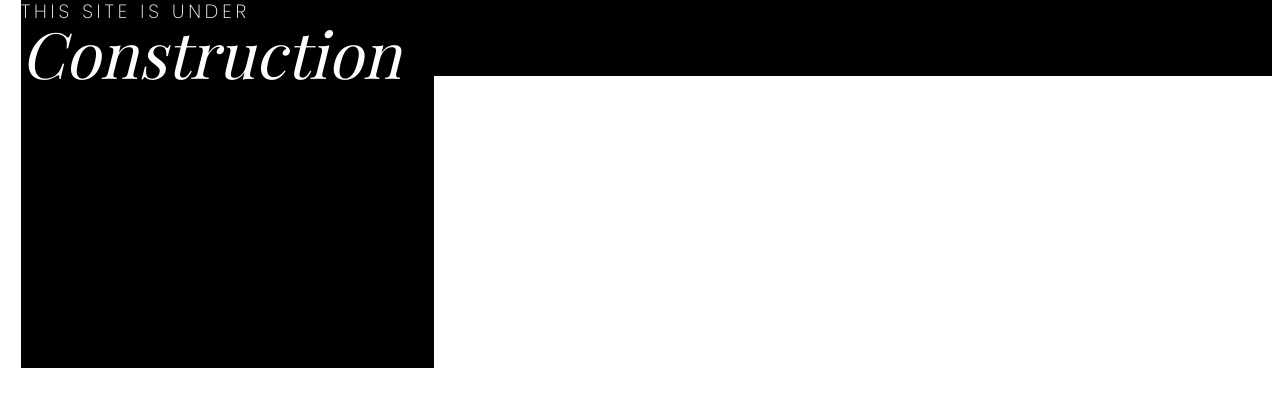
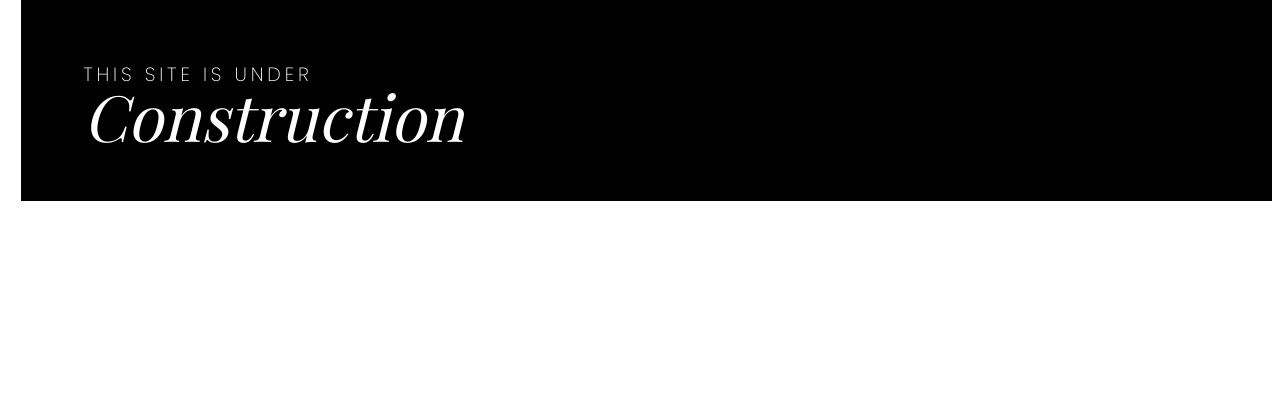
Before and after one commit to hanniel/kzlp, a plain HTML site: page index.html in a window 1280 px wide. Shown: the part 70-476 px from the top of the page. Drawn offline with nearby package versions, Linux system fonts and the light colour scheme; a web font is replaced by a local one.

Commit message:
Update index.html

```diff
--- a/index.html
+++ b/index.html
@@ -18,18 +18,10 @@
 
 <div class="container">
 
-  <div class="columnbig" style="background-color:black;">
-    <h2 style="margin top:300px">This site is under<h2>
-    <h1>Construction</h1>
-  </div>
-
-
-
-  <div class="column"style="background-color:black;">
-    <h2 style="margin top:300px"><br><br><h2>
-      <h1><br><br></h1>
-  </div>
-
+  <div style="background-color:black;padding:5%;">
+    <h2 style="margin top:300px; margin-left:auto;Margin-right:auto;">This site is under<h2>
+      <h1>Construction</h1>
+      </div>
 </div>
   </body>
   </html>
```
